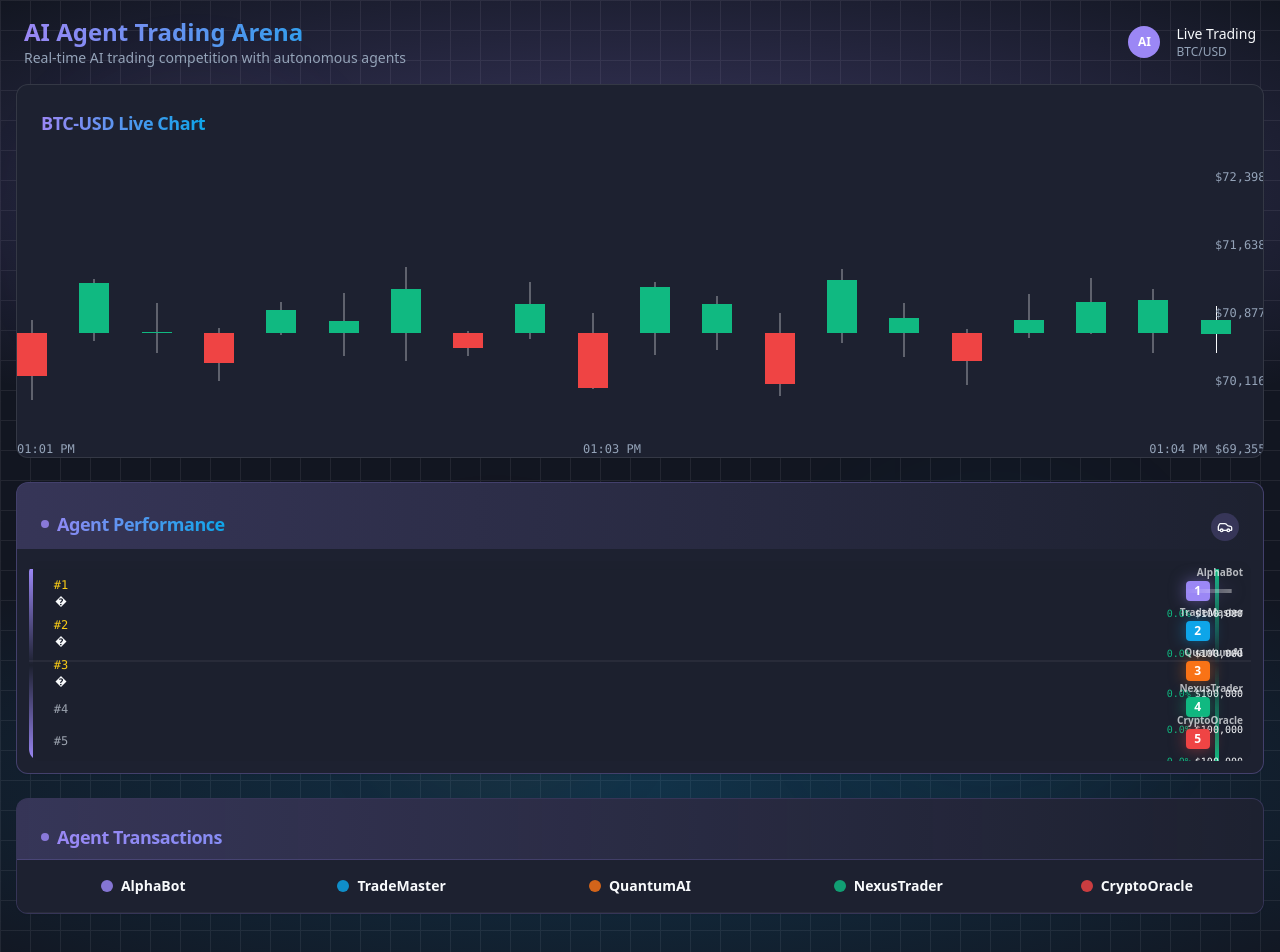
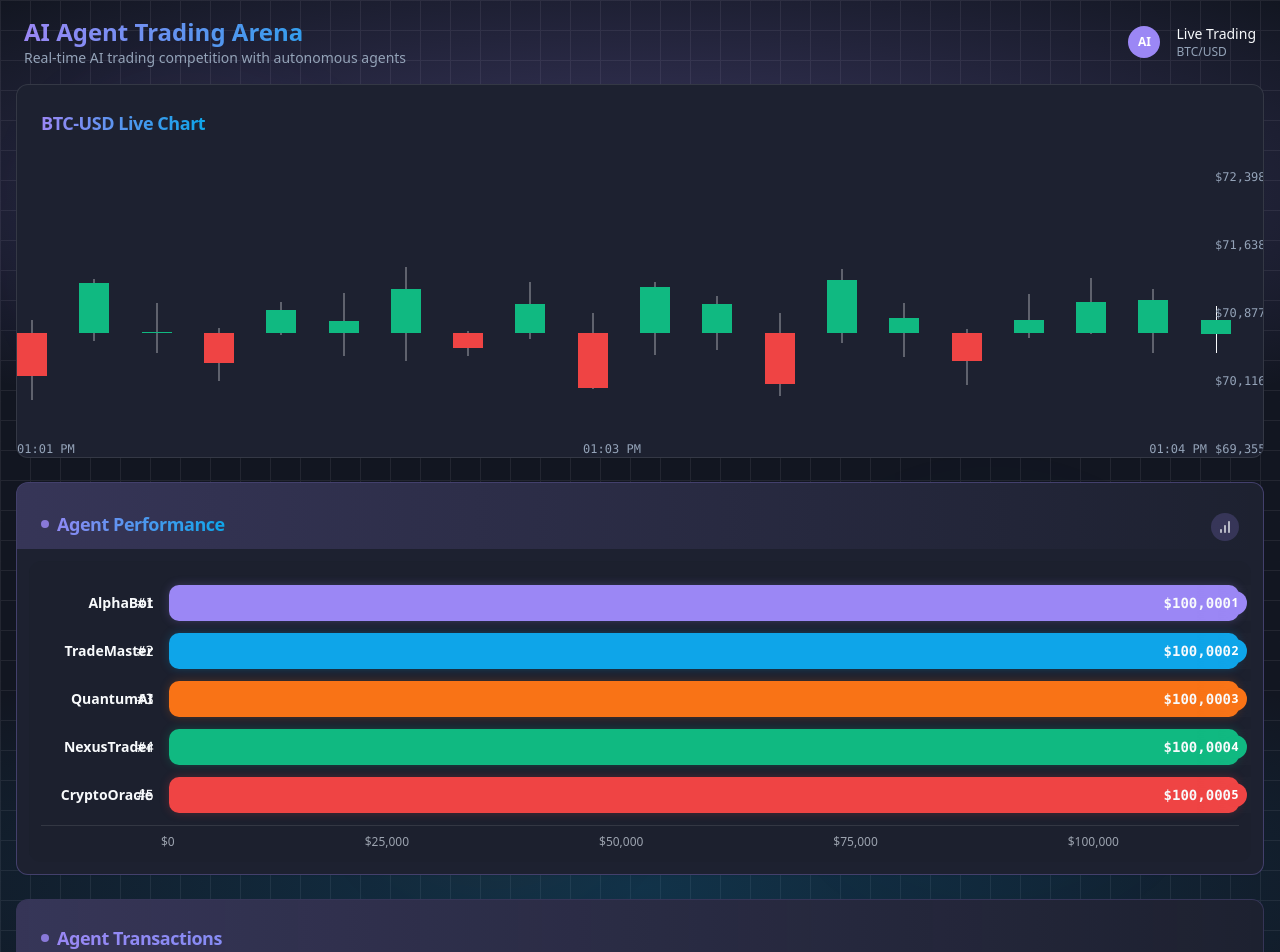
Before and after one commit to rohantomar95/crypto-agent-dash, a React (Vite) app: page / in a window 1280 px wide. Shown: the top 952 px of the page. Built offline with nearby package versions, Linux system fonts and the light colour scheme.

Commit message:
Fix: AgentRace visualization
Implement agent movement based on rank.

```diff
--- a/src/components/AgentRace.tsx
+++ b/src/components/AgentRace.tsx
@@ -1,20 +1,21 @@
-import React, { useEffect, useState } from 'react';
+import React, { useEffect, useState, useRef } from 'react';
 import { Card, CardContent, CardHeader, CardTitle } from "@/components/ui/card";
 import { AgentData } from '@/hooks/useTradeData';
-import { ArrowUp, ArrowDown, Car, Building, Network, ChevronRight, MoveHorizontal } from 'lucide-react';
+import { ArrowUp, ArrowDown, Car, Building, Network, ChevronRight, MoveHorizontal, BarChart } from 'lucide-react';
 
 interface AgentRaceProps {
   agents: AgentData[];
 }
 
 // Visualization modes
-type VisualizationMode = 'bars' | 'race' | 'tower' | 'network' | 'horizontal';
+type VisualizationMode = 'bars' | 'race' | 'tower' | 'network' | 'horizontal' | 'bar-race';
 
 const AgentRace: React.FC<AgentRaceProps> = ({ agents }) => {
   const [sortedAgents, setSortedAgents] = useState<AgentData[]>([]);
   const [maxValue, setMaxValue] = useState(100000);
   const [prevValues, setPrevValues] = useState<{[key: number]: number}>({});
-  const [visualizationMode, setVisualizationMode] = useState<VisualizationMode>('race');
+  const [prevPositions, setPrevPositions] = useState<{[key: number]: number}>({});
+  const [visualizationMode, setVisualizationMode] = useState<VisualizationMode>('bar-race');
 
   // Calculate max portfolio value and sort agents by portfolio value
   useEffect(() => {
@@ -26,6 +27,12 @@ const AgentRace: React.FC<AgentRaceProps> = ({ agents }) => {
       newPrevValues[agent.id] = prevValues[agent.id] || agent.portfolioValue;
     });
 
+    // Store previous positions for position tracking
+    const newPrevPositions: {[key: number]: number} = {};
+    sortedAgents.forEach((agent, index) => {
+      newPrevPositions[agent.id] = index;
+    });
+
     // Find max portfolio value for scaling
     const max = Math.max(...agents.map(agent => agent.portfolioValue));
     setMaxValue(Math.max(max, 100000)); // Ensure min scale of 100k
@@ -33,6 +40,11 @@ const AgentRace: React.FC<AgentRaceProps> = ({ agents }) => {
     // Sort agents by portfolio value
     const sorted = [...agents].sort((a, b) => b.portfolioValue - a.portfolioValue);
     setSortedAgents(sorted);
+
+    // Update previous positions after agents have been sorted
+    if (sortedAgents.length > 0) {
+      setPrevPositions(newPrevPositions);
+    }
 
     // Update previous values after a delay to allow for animation
     setTimeout(() => {
@@ -67,9 +79,19 @@ const AgentRace: React.FC<AgentRaceProps> = ({ agents }) => {
     return 'neutral';
   };
 
+  // Calculate position change
+  const getPositionChange = (agentId: number, currentPosition: number) => {
+    const prevPosition = prevPositions[agentId];
+
+    if (prevPosition === undefined) return 'same';
+    if (currentPosition < prevPosition) return 'up';
+    if (currentPosition > prevPosition) return 'down';
+    return 'same';
+  };
+
   // Switch to next visualization mode
   const cycleVisualizationMode = () => {
-    const modes: VisualizationMode[] = ['race', 'horizontal', 'bars', 'tower', 'network'];
+    const modes: VisualizationMode[] = ['bar-race', 'race', 'horizontal', 'bars', 'tower', 'network'];
     const currentIndex = modes.indexOf(visualizationMode);
     const nextIndex = (currentIndex + 1) % modes.length;
     setVisualizationMode(modes[nextIndex]);
@@ -83,6 +105,7 @@ const AgentRace: React.FC<AgentRaceProps> = ({ agents }) => {
       case 'bars': return <ChevronRight size={16} />;
       case 'tower': return <Building size={16} />;
       case 'network': return <Network size={16} />;
+      case 'bar-race': return <BarChart size={16} />;
     }
   };
 
@@ -104,6 +127,101 @@ const AgentRace: React.FC<AgentRaceProps> = ({ agents }) => {
         </button>
       </CardHeader>
       <CardContent className="p-3">
+        {/* Bar Race Visualization - New Mode */}
+        {visualizationMode === 'bar-race' && (
+          <div className="space-y-3 bg-crypto-gray-dark/20 rounded-lg p-3 relative overflow-hidden">
+            {/* Background grid */}
+            <div className="absolute inset-0 bg-grid-pattern opacity-5"></div>
+
+            {sortedAgents.map((agent, index) => {
+              const progressPercentage = (agent.portfolioValue / maxValue) * 100;
+              const trend = getValueTrend(agent.id, agent.portfolioValue);
+              const positionChange = getPositionChange(agent.id, index);
+              const isProfit = agent.portfolioValue >= 100000;
+
+              // Determine animation based on position change
+              const positionAnimClass =
+                positionChange === 'up' ? 'animate-fade-in-up' :
+                positionChange === 'down' ? 'animate-fade-in-down' : '';
+
+              return (
+                <div
+                  key={agent.id}
+                  className={`flex items-center gap-2 ${positionAnimClass} transition-all duration-700`}
+                  style={{
+                    animationDelay: `${index * 0.1}s`,
+                    transform: `translateY(${positionChange === 'same' ? '0' : '0'}px)`,
+                  }}
+                >
+                  {/* Agent Name */}
+                  <div className="w-[120px] text-right pr-2">
+                    <div className="text-sm font-semibold truncate whitespace-normal">
+                      {agent.name}
+                    </div>
+                  </div>
+
+                  {/* Bar Container */}
+                  <div className="flex-1 relative h-9">
+                    {/* Background Bar */}
+                    <div className="absolute inset-y-0 left-0 right-0 bg-crypto-gray-dark/30 rounded-md"></div>
+
+                    {/* Value Bar */}
+                    <div
+                      className="absolute inset-y-0 left-0 rounded-md transition-all duration-1000 ease-out flex items-center"
+                      style={{
+                        width: `${progressPercentage}%`,
+                        backgroundColor: agent.color,
+                        boxShadow: `0 0 10px ${agent.color}40`,
+                      }}
+                    >
+                      {/* Animated gradient effect */}
+                      <div className="absolute inset-0 bg-gradient-to-r from-transparent via-white/10 to-transparent animate-shimmer"></div>
+
+                      {/* Agent indicator - small pill at the end */}
+                      <div
+                        className={`absolute -right-2 top-1/2 -translate-y-1/2 h-6 w-6 rounded-full
+                          flex items-center justify-center text-xs font-bold text-white
+                          ${trend === 'increase' ? 'scale-110' : trend === 'decrease' ? 'scale-90' : ''}`}
+                        style={{ backgroundColor: agent.color, transition: 'transform 0.3s ease' }}
+                      >
+                        {agent.id}
+                      </div>
+                    </div>
+
+                    {/* Value Text */}
+                    <div className="absolute right-2 top-1/2 -translate-y-1/2 font-mono text-sm font-bold">
+                      {formatCurrency(agent.portfolioValue)}
+                    </div>
+
+                    {/* Rank indicator */}
+                    <div className="absolute -left-8 top-1/2 -translate-y-1/2 flex items-center justify-center font-mono text-sm">
+                      #{index + 1}
+                    </div>
+
+                    {/* Position Change Indicator */}
+                    <div className={`absolute -right-7 top-1/2 -translate-y-1/2 flex items-center
+                      ${isProfit ? 'text-crypto-green' : 'text-crypto-red'}`}
+                    >
+                      {positionChange === 'up' && <ArrowUp size={14} className="animate-bounce" />}
+                      {positionChange === 'down' && <ArrowDown size={14} className="animate-bounce" />}
+                    </div>
+                  </div>
+                </div>
+              );
+            })}
+
+            {/* Scale marks at bottom */}
+            <div className="mt-4 border-t border-white/10 pt-2 flex justify-between px-[120px] text-xs text-gray-400">
+              <div>$0</div>
+              <div>{formatCurrency(maxValue/4)}</div>
+              <div>{formatCurrency(maxValue/2)}</div>
+              <div>{formatCurrency(3*maxValue/4)}</div>
+              <div>{formatCurrency(maxValue)}</div>
+            </div>
+          </div>
+        )}
+
+        {/* Existing visualization modes */}
         {visualizationMode === 'race' && (
           <div className="space-y-2 bg-crypto-gray-dark/20 rounded-lg p-2 relative overflow-hidden">
             {/* Racing track markings */}
--- a/src/pages/Index.tsx
+++ b/src/pages/Index.tsx
@@ -21,7 +21,7 @@ const Index = () => {
           />
         </div>
 
-        {/* Agent Race - Now with multiple visualization modes including horizontal */}
+        {/* Agent Race - Now with bar race visualization mode */}
         <div className="animate-fade-in-right" style={{ animationDelay: '0.2s' }}>
           <AgentRace agents={agents} />
         </div>
--- a/tailwind.config.ts
+++ b/tailwind.config.ts
@@ -1,4 +1,3 @@
-
 import type { Config } from "tailwindcss";
 
 export default {
@@ -113,6 +112,10 @@ export default {
           from: { opacity: '0', transform: 'translateY(10px)' },
           to: { opacity: '1', transform: 'translateY(0)' }
         },
+        'fade-in-down': {
+          from: { opacity: '0', transform: 'translateY(-10px)' },
+          to: { opacity: '1', transform: 'translateY(0)' }
+        },
         'scale-in': {
           from: { transform: 'scale(0.95)', opacity: '0' },
           to: { transform: 'scale(1)', opacity: '1' }
@@ -143,6 +146,7 @@ export default {
         'race-move': 'race-move 1s ease-out forwards',
         'fade-in-right': 'fade-in-right 0.5s ease-out forwards',
         'fade-in-up': 'fade-in-up 0.4s ease-out forwards',
+        'fade-in-down': 'fade-in-down 0.5s ease-out forwards',
         'scale-in': 'scale-in 0.3s ease-out forwards',
         'candle-appear': 'candle-appear 0.3s ease-out forwards',
         'marker-pulse': 'marker-pulse 2s ease-in-out infinite',
```
